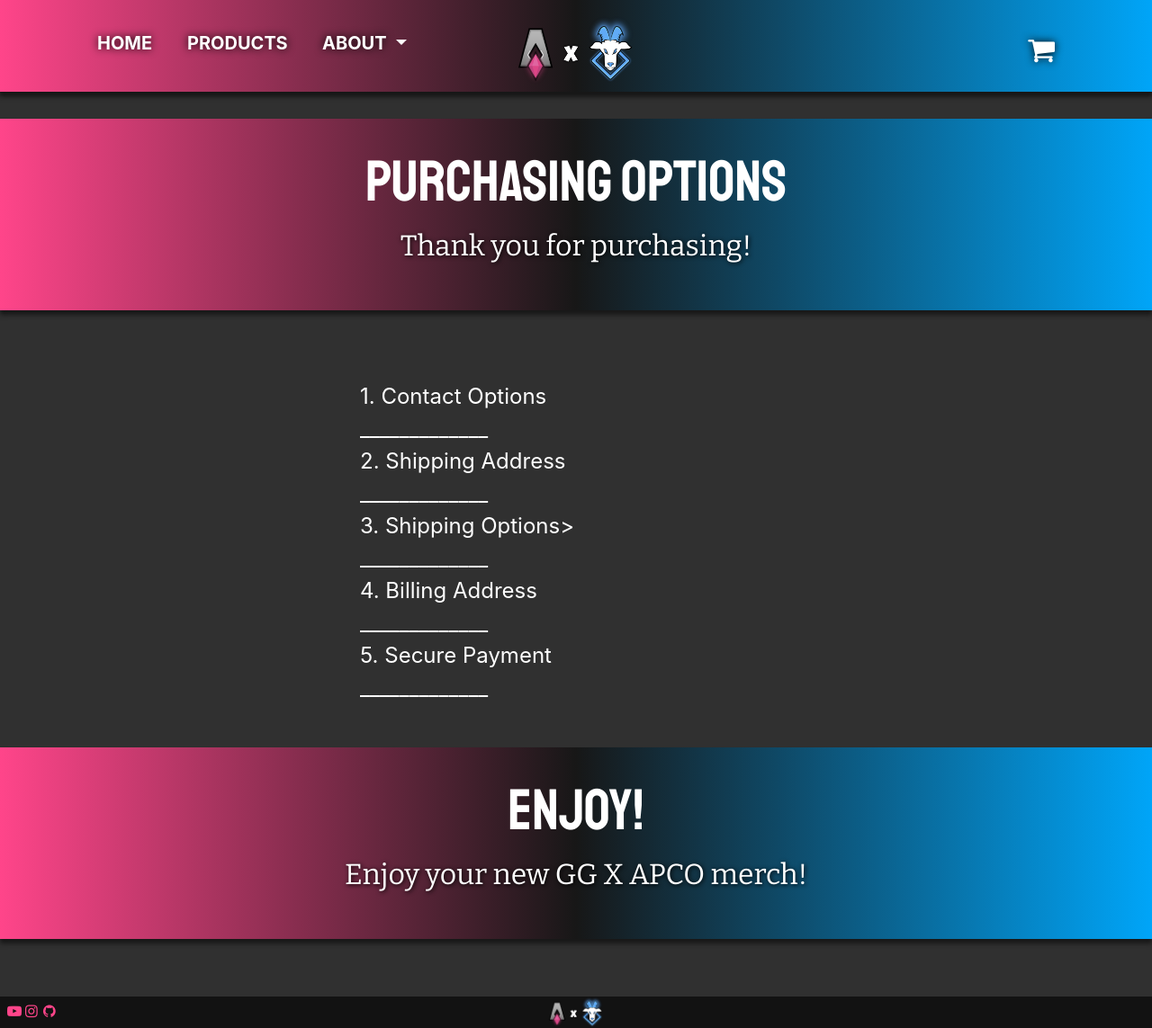
After one commit to abhijay-deevi/gg-x-ac, a Flask app: page /Cart in a window 1280 px wide. The commit adds this page. Shown: the whole page at 90% size. Run offline with Flask 2, Linux system fonts and the light colour scheme; some libraries are stand-ins or nearby versions.

Commit message:
many pages
* created cart page
* made the products page better
* add a new products column

```diff
--- a/main.py
+++ b/main.py
@@ -64,5 +64,9 @@ def GGSuperstar():
 def Products():
 	return render_template("products.html")
 
+@app.route("/Cart")
+def Cart():
+	return render_template("cart.html")
+
 if __name__ == "__main__":
 	app.run(debug=True)
--- a/templates/base1.html
+++ b/templates/base1.html
@@ -62,7 +62,7 @@
                     <a class="nav-link navbar-brand mx-0 d-none d-md-inline" href="home"><img style="margin-top:0.5em" src="{{url_for('static', filename='images/apcoxgg.png')}}" width=127.625px height=75.75px></a>
                 </li>
                 <li class="nav-item">
-                    <a href="#"><i style="margin-top:0.75em;font-size:2em;color:white;text-shadow: 0px 0px 10px black;  position: fixed; right: 100px;" class="nav-link fa fa-shopping-cart"></i></a>
+                    <a href="Cart"><i style="margin-top:0.75em;font-size:2em;color:white;text-shadow: 0px 0px 10px black;  position: fixed; right: 100px;" class="nav-link fa fa-shopping-cart"></i></a>
                 </li>
             </ul>
         </div>
--- /dev/null
+++ b/templates/cart.html
@@ -0,0 +1,46 @@
+
+{% extends "base1.html" %}
+
+
+{% block products %}
+
+<center>
+
+    <div class="dropShadow"> <!-- banner -->
+        <img style="margin-top:100px;min-width:100%;width:100%;height:auto" width=relative>
+    </div>
+
+</center>
+
+<center>
+    <div style="margin-top:2em" id="products" class="Header">
+        <h1 style="font-size:4em;">Purchasing Options</h1>
+        <p style="font-size:2em" class="Paragraph">Thank you for purchasing!</p>
+    </div>
+</center>
+    <div style="padding-top: 3em; padding-left:25em;">
+        <p style="color:white;font-size:1.5em">1. Contact Options<br>_____________<br>2. Shipping Address<br>_____________<br>3. Shipping Options><br>_____________<br>4. Billing Address<br>_____________<br>5. Secure Payment<br>_____________<br</p>
+        <!--
+        <p style="color:white;font-size:3em">2. Shipping Address</p>
+        <p style="color:white;font-size:3em">3. Shipping Options</p>
+        <p style="color:white;font-size:3em">4. Billing Address</p>
+        <p style="color:white;font-size:3em">5. Secure Payment</p>
+        -->
+
+    </div>
+
+
+<center>
+    <div style="margin-top:3em" id="products" class="Header">
+        <h1 style="font-size:4em;">Enjoy!</h1>
+        <p style="font-size:2em" class="Paragraph">Enjoy your new GG X APCO merch!</p>
+    </div>
+
+</center>
+
+
+<div style="margin-top:5%">
+
+</div>
+
+{% endblock %}
```
Also changed, not shown: templates/apcoxgg.html (+15 -0 lines), templates/products.html (+8 -6 lines).
